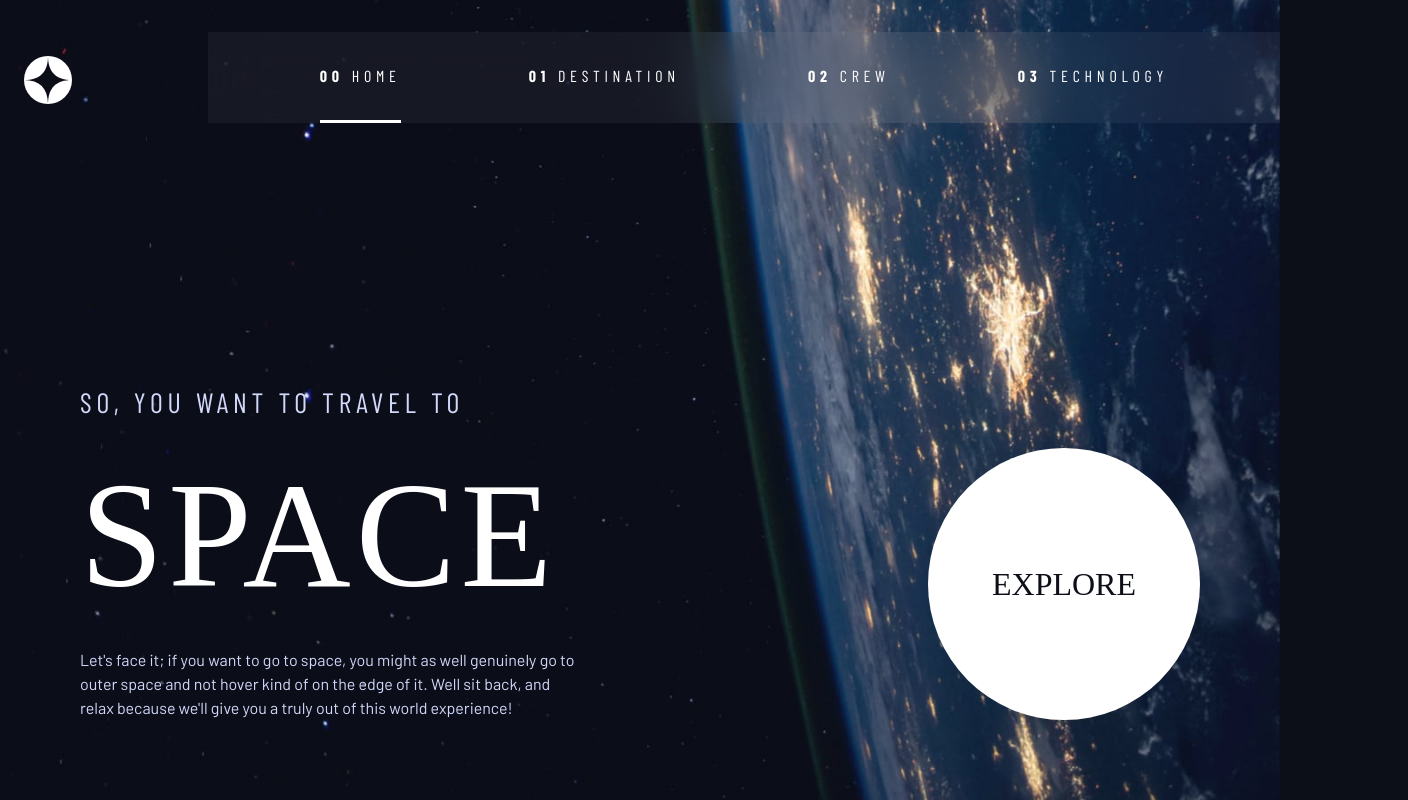
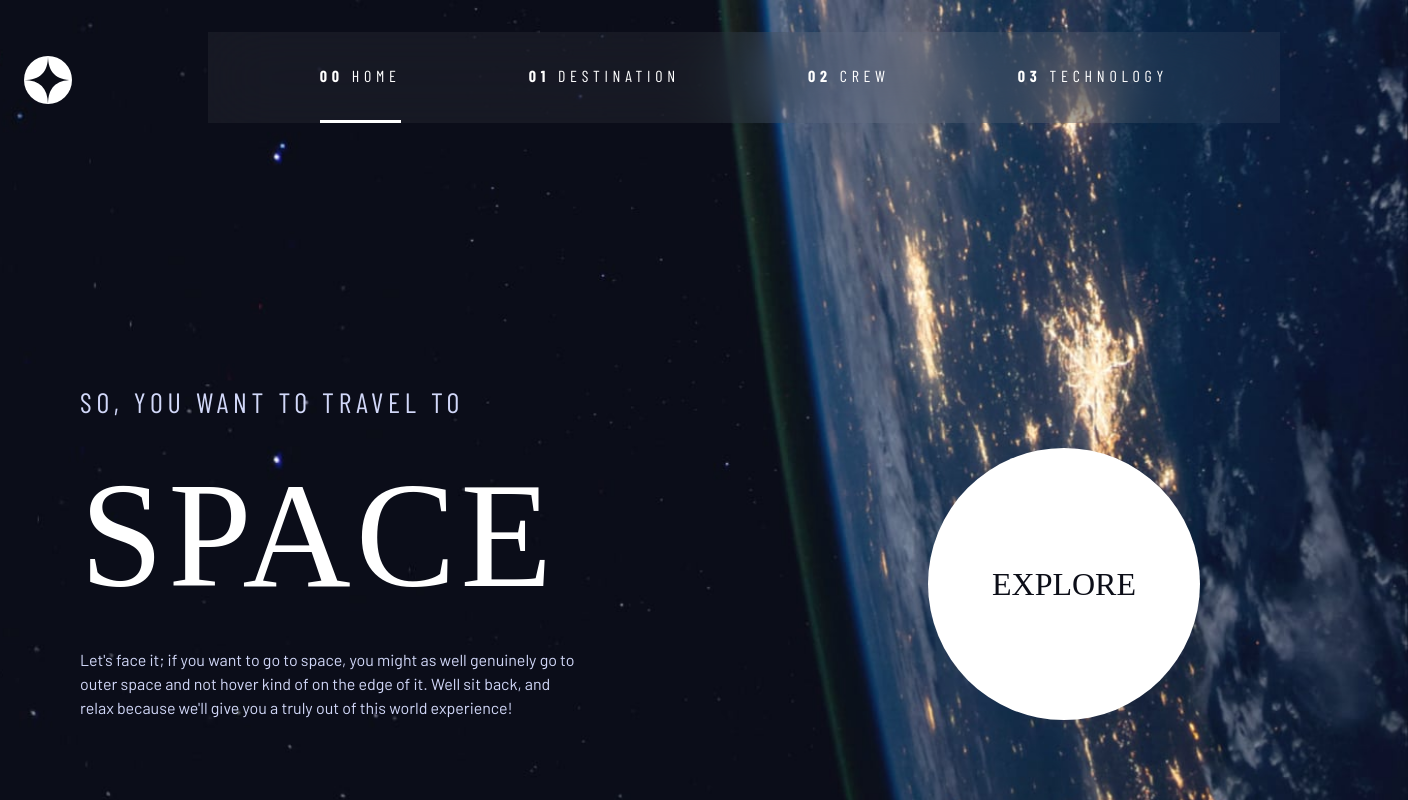
Before and after one commit to Dunkelhaiser/Space-Tourism, a React (Vite) app: page / in a window 1280 px wide. Shown: the whole page, 1408 px wide, since content can reach past the window. Built offline with nearby package versions, Linux system fonts and the light colour scheme; a web font is replaced by a local one.

Commit message:
Added optimizations

```diff
--- a/src/components/Header/Header.tsx
+++ b/src/components/Header/Header.tsx
@@ -13,22 +13,38 @@ const Header: React.FC = () => {
             <nav id="navigation">
                 <ul className={`${HeaderStyles.navigation} ${expanded ? HeaderStyles.active : ""}`}>
                     <li>
-                        <NavLink to="/" className={(navData) => (navData.isActive ? HeaderStyles.active : "")}>
+                        <NavLink
+                            to="/"
+                            className={(navData) => (navData.isActive ? HeaderStyles.active : "")}
+                            onClick={() => setExpanded(false)}
+                        >
                             <span>00</span>Home
                         </NavLink>
                     </li>
                     <li>
-                        <NavLink to="/destination" className={(navData) => (navData.isActive ? HeaderStyles.active : "")}>
+                        <NavLink
+                            to="/destination"
+                            className={(navData) => (navData.isActive ? HeaderStyles.active : "")}
+                            onClick={() => setExpanded(false)}
+                        >
                             <span>01</span>Destination
                         </NavLink>
                     </li>
                     <li>
-                        <NavLink to="/crew" className={(navData) => (navData.isActive ? HeaderStyles.active : "")}>
+                        <NavLink
+                            to="/crew"
+                            className={(navData) => (navData.isActive ? HeaderStyles.active : "")}
+                            onClick={() => setExpanded(false)}
+                        >
                             <span>02</span>Crew
                         </NavLink>
                     </li>
                     <li>
-                        <NavLink to="/technology" className={(navData) => (navData.isActive ? HeaderStyles.active : "")}>
+                        <NavLink
+                            to="/technology"
+                            className={(navData) => (navData.isActive ? HeaderStyles.active : "")}
+                            onClick={() => setExpanded(false)}
+                        >
                             <span>03</span>Technology
                         </NavLink>
                     </li>
--- a/src/pages/Destination/Destination.module.scss
+++ b/src/pages/Destination/Destination.module.scss
@@ -23,6 +23,8 @@
         background-size: cover;
 
         @media ($tablet) {
+            right: 0;
+            left: -2rem;
             background-image: url("../../assets/destination/background-destination-tablet.jpg");
         }
         @media ($phone) {
@@ -50,11 +52,6 @@
         padding: 2rem;
         text-align: center;
 
-        &::before {
-            right: 0;
-            left: -2rem;
-        }
-
         h1 {
             place-self: start;
         }
@@ -63,5 +60,9 @@
     @media ($phone) {
         gap: 2rem;
         padding: 0 2rem;
+
+        h1 {
+            place-self: center;
+        }
     }
 }
--- a/src/pages/Index/Index.module.scss
+++ b/src/pages/Index/Index.module.scss
@@ -1,13 +1,14 @@
 @use "../../scss/abstract/screen-queries" as *;
 
 .hero {
+    position: relative;
+
     display: grid;
     grid-template-columns: repeat(auto-fit, minmax(300px, 1fr));
     gap: 2rem;
     align-items: end;
     justify-items: end;
 
-    height: 100%;
     min-height: calc(100vh - 96px - 2rem);
     padding: 0 5rem;
     padding-bottom: 5rem;
@@ -19,16 +20,20 @@
 
         position: absolute;
         z-index: -1;
-        top: 0;
-        right: 0;
+        top: calc(-96px + -2rem);
+        right: -8rem;
         bottom: 0;
-        left: 0;
+        left: -5rem;
 
         background-image: url("../../assets/home/background-home-desktop.jpg");
         background-position: top;
         background-size: cover;
 
         @media ($tablet) {
+            right: 0;
+            bottom: -2rem;
+            left: -2rem;
+
             background-image: url("../../assets/home/background-home-tablet.jpg");
             background-position: center;
         }
```
